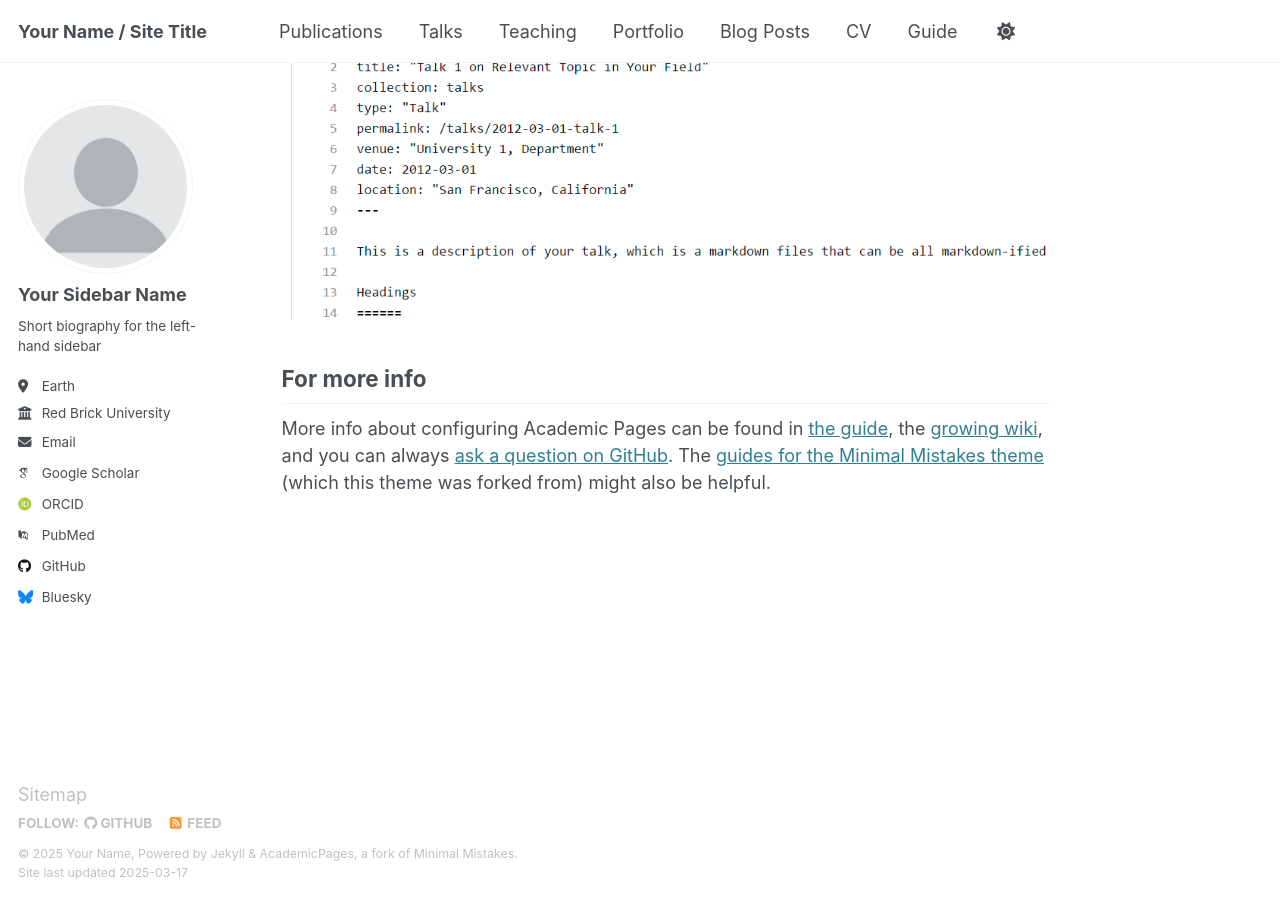
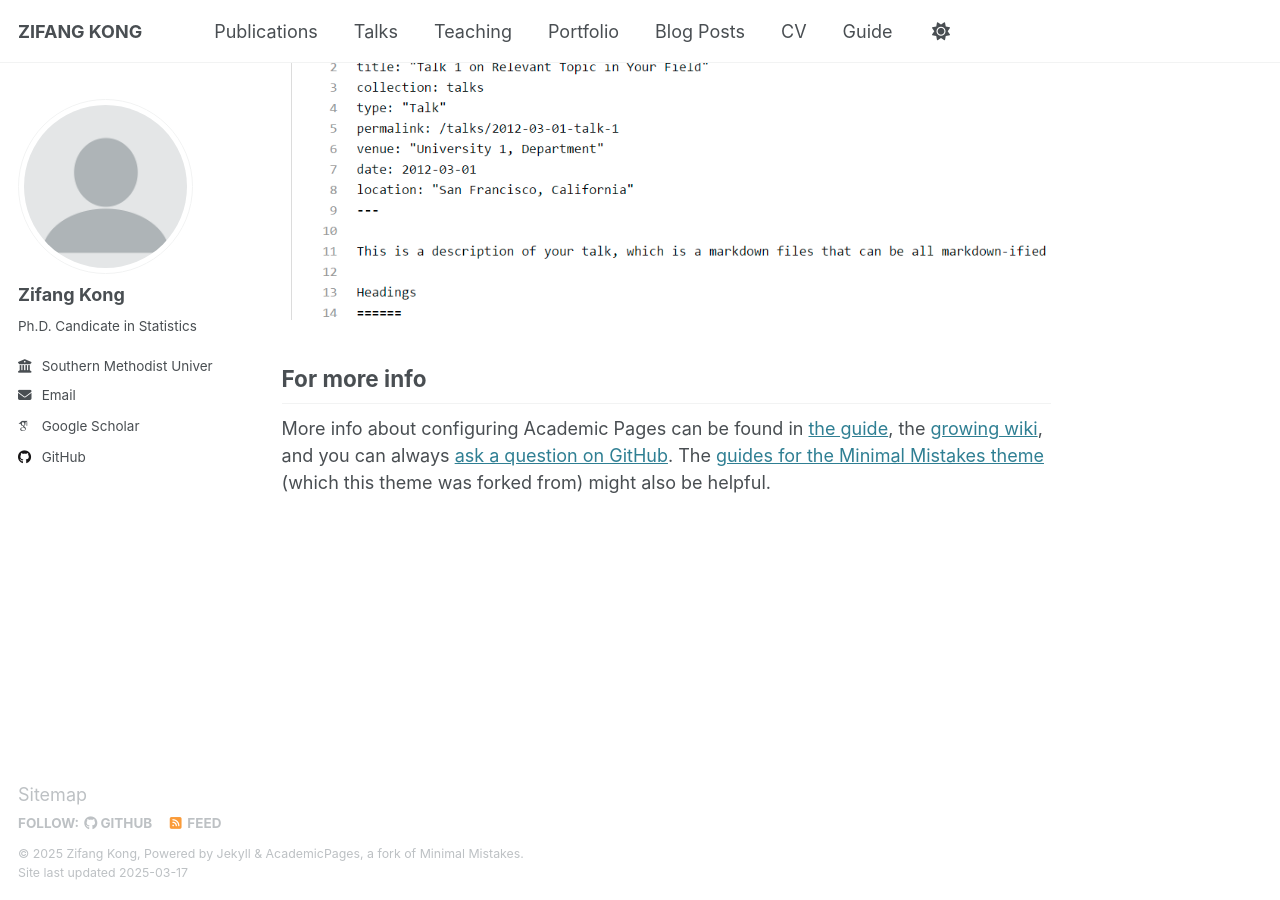
Before and after one commit to zifangkong/zifangkong.github.io, a Jekyll site: the page built from _pages/about.md, in a window 1280 px wide and 900 px high, scrolled down 2635 px. Built offline with Jekyll 4.4.1, drawn with Linux system fonts in a browser that asks for light colours; some web fonts are replaced.

Commit message:
Update _config.yml

```diff
--- a/_config.yml
+++ b/_config.yml
@@ -9,11 +9,11 @@
 # Basic Site Settings
 locale                   : "en-US"
 site_theme               : "default"
-title                    : "Your Name / Site Title"
+title                    : "ZIFANG KONG"
 title_separator          : "-"
-name                     : &name "Your Name"
-description              : &description "personal description"
-url                      : https://academicpages.github.io # the base hostname & protocol for your site e.g. "https://[your GitHub username].github.io"
+name                     : &name "Zifang Kong"
+description              : &description "Ph.D. Candicate in Statistics"
+url                      : https://zifangkong.github.io # the base hostname & protocol for your site e.g. "https://[your GitHub username].github.io"
 baseurl                  : "" # the subpath of your site, e.g. "/blog"
 repository               : "academicpages/academicpages.github.io"
 
@@ -23,21 +23,21 @@ repository               : "academicpages/academicpages.github.io"
 author:
   # Biographic information
   avatar           : "profile.png"
-  name             : "Your Sidebar Name"
+  name             : "Zifang Kong"
   pronouns         : # example: "she/her"
-  bio              : "Short biography for the left-hand sidebar"
-  location         : "Earth"
-  employer         : "Red Brick University"
+  bio              : "Ph.D. Candicate in Statistics"
+  # location         : "Earth"
+  employer         : "Southern Methodist  University"
   uri              : # URL
-  email            : "none@example.org"
+  email            : "zkong@smu.edu"
 
   # Academic websites
   arxiv            : # URL - Update with the correct link to your profile
-  googlescholar    : "https://scholar.google.com/citations?user=PS_CX0AAAAAJ"
+  googlescholar    : "https://scholar.google.com/citations?user=lba3d5wAAAAJ&hl=en"
   impactstory      : # URL
-  orcid            : "http://orcid.org/yourorcidurl"
+  orcid            : # "http://orcid.org/yourorcidurl"
   semantic         : # URL
-  pubmed           : "https://www.ncbi.nlm.nih.gov/pubmed/?term=john+snow"
+  pubmed           : # "https://www.ncbi.nlm.nih.gov/pubmed/?term=john+snow"
   researchgate     : # URL
   scopus           : # URL
 
@@ -45,12 +45,12 @@ author:
   bitbucket        : # Username - Update with your username on the site
   codepen          : # Username
   dribbble         : # Username
-  github           : "academicpages"
+  github           : "zifangkong"
   kaggle           : # Username
   stackoverflow    : # User number or user number and name (i.e., use "1" or "1/jeff-atwood")
 
   # Social media
-  bluesky          : "bsky.app" # Replace this with you Bluesky username
+  bluesky          : # "bsky.app" # Replace this with you Bluesky username
   facebook         : # Username
   flickr           : # Username
   foursquare       : # Username
```
